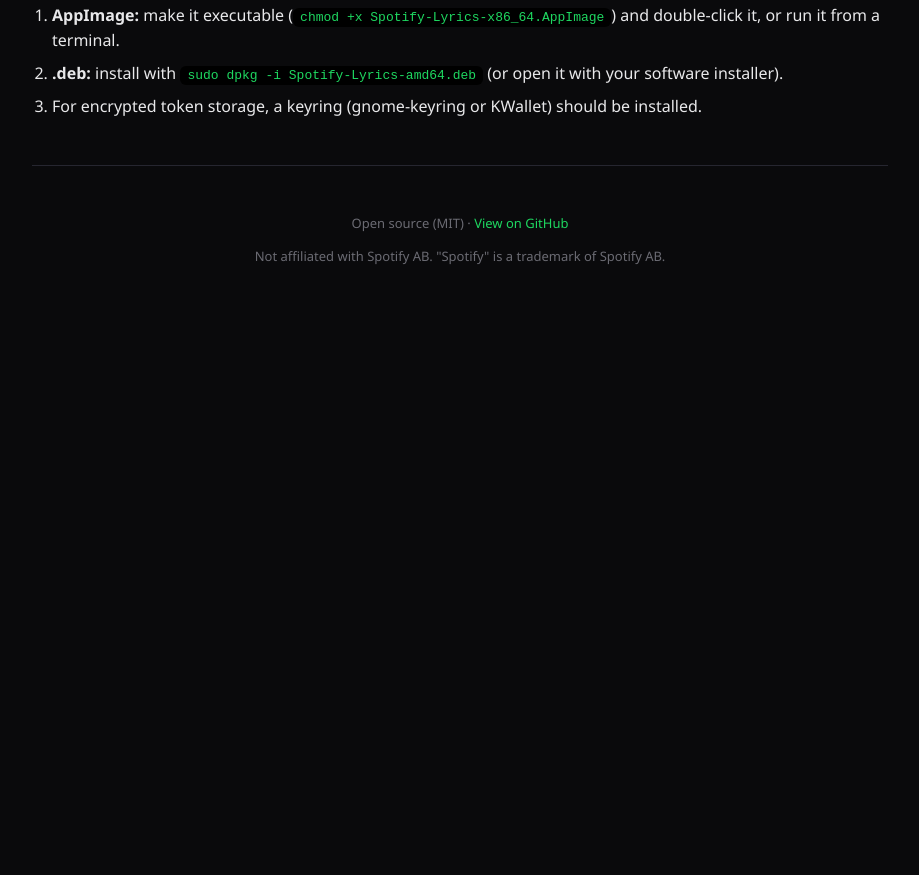
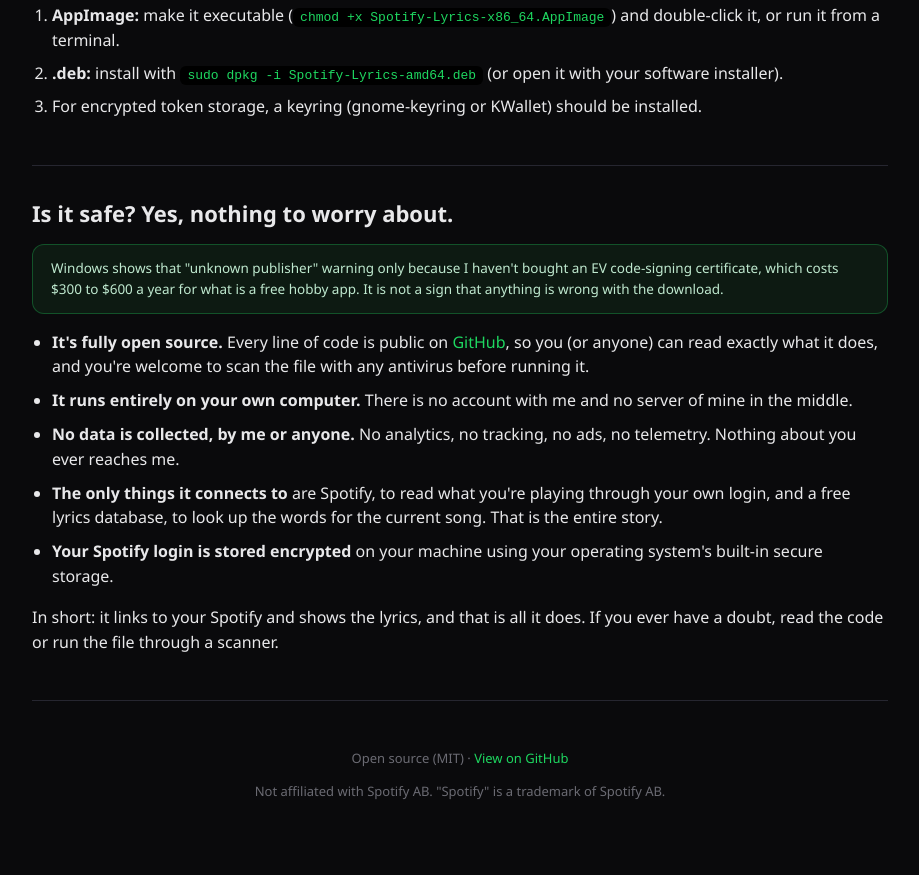
Before and after one commit to Carlos-H101/spotify-lyrics, an Electron app: page docs/index.html in a window 1280 px wide. Shown: the part 1464-2339 px from the top of the page, without its empty margins (180-1099 px from the left). Before the commit the page ends 1803 px from the top, so only its background shows below. Drawn offline with Linux system fonts and the light colour scheme.

Commit message:
Add 'Is it safe?' trust and privacy section to the download site

```diff
--- a/docs/index.html
+++ b/docs/index.html
@@ -49,6 +49,8 @@
     .panel-os { display:none; } .panel-os.active { display:block; }
 
     footer { text-align:center; color:#6b6b73; font-size:13px; padding:34px 0 60px; border-top:1px solid var(--line); }
+    .safe { background:#0d1a12; border:1px solid rgba(29,185,84,.35); border-radius:12px; padding:13px 18px; color:#bfe9cf; font-size:13.5px; }
+    .why { padding-left:20px; } .why li { margin:9px 0; }
   </style>
 </head>
 <body>
@@ -142,6 +144,19 @@
       </div>
     </section>
 
+    <section>
+      <h2>Is it safe? Yes, nothing to worry about.</h2>
+      <p class="safe">Windows shows that "unknown publisher" warning only because I haven't bought an EV code-signing certificate, which costs $300 to $600 a year for what is a free hobby app. It is not a sign that anything is wrong with the download.</p>
+      <ul class="why">
+        <li><strong>It's fully open source.</strong> Every line of code is public on <a href="https://github.com/Carlos-H101/spotify-lyrics">GitHub</a>, so you (or anyone) can read exactly what it does, and you're welcome to scan the file with any antivirus before running it.</li>
+        <li><strong>It runs entirely on your own computer.</strong> There is no account with me and no server of mine in the middle.</li>
+        <li><strong>No data is collected, by me or anyone.</strong> No analytics, no tracking, no ads, no telemetry. Nothing about you ever reaches me.</li>
+        <li><strong>The only things it connects to</strong> are Spotify, to read what you're playing through your own login, and a free lyrics database, to look up the words for the current song. That is the entire story.</li>
+        <li><strong>Your Spotify login is stored encrypted</strong> on your machine using your operating system's built-in secure storage.</li>
+      </ul>
+      <p>In short: it links to your Spotify and shows the lyrics, and that is all it does. If you ever have a doubt, read the code or run the file through a scanner.</p>
+    </section>
+
     <footer>
       <p>Open source (MIT) · <a href="https://github.com/Carlos-H101/spotify-lyrics">View on GitHub</a></p>
       <p>Not affiliated with Spotify AB. "Spotify" is a trademark of Spotify AB.</p>
```
